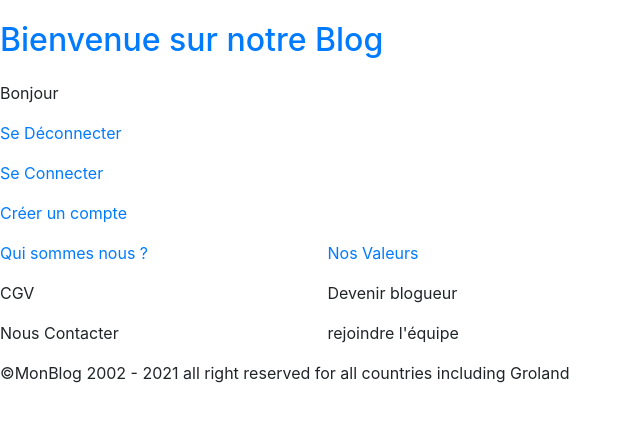
After one commit to wf3-team/enfant-do, a Symfony app: template templates/layout.htl.twig in a window 1280 px wide. The commit adds this page. Shown: the top 422 px of the page, without its empty margins (0-640 px from the left). Run offline with Twig, Linux system fonts and the light colour scheme; the template is opened without the code that fills it, so the values that code supplies are empty; some libraries are stand-ins or nearby versions.

Commit message:
Modif base et twig.yaml (bootstrap), ajout layout

```diff
--- a/templates/base.html.twig
+++ b/templates/base.html.twig
@@ -1,16 +1,25 @@
 <!DOCTYPE html>
 <html>
-    <head>
+    <head
         <meta charset="UTF-8">
         <title>{% block title %}Welcome!{% endblock %}</title>
         {# Run `composer require symfony/webpack-encore-bundle`
            and uncomment the following Encore helpers to start using Symfony UX #}
         {% block stylesheets %}
             {#{{ encore_entry_link_tags('app') }}#}
+            <link rel="stylesheet" href="https://cdn.jsdelivr.net/npm/bootstrap@4.6.0/dist/css/bootstrap.min.css" integrity="sha384-B0vP5xmATw1+K9KRQjQERJvTumQW0nPEzvF6L/Z6nronJ3oUOFUFpCjEUQouq2+l" crossorigin="anonymous">
+            {# composer require symfony/asset #}
+            <link rel="stylesheet" href="{{ asset('css/normalize.css') }}">
+            <link rel="stylesheet" href="{{asset('css/style.css')}}">
         {% endblock %}
 
         {% block javascripts %}
             {#{{ encore_entry_script_tags('app') }}#}
+
+            <script src="https://polyfill.io/v3/polyfill.min.js?features=default"></script>
+            <script type="text/javascript" src="https://ajax.googleapis.com/ajax/libs/jquery/3.4.1/jquery.min.js"></script>
+            <script src="https://cdn.jsdelivr.net/npm/popper.js@1.16.0/dist/umd/popper.min.js" integrity="sha384-Q6E9RHvbIyZFJoft+2mJbHaEWldlvI9IOYy5n3zV9zzTtmI3UksdQRVvoxMfooAo" crossorigin="anonymous"></script>
+            <script src="https://stackpath.bootstrapcdn.com/bootstrap/4.4.1/js/bootstrap.min.js" integrity="sha384-wfSDF2E50Y2D1uUdj0O3uMBJnjuUD4Ih7YwaYd1iqfktj0Uod8GCExl3Og8ifwB6" crossorigin="anonymous"></script>
         {% endblock %}
     </head>
     <body>
--- /dev/null
+++ b/templates/layout.htl.twig
@@ -0,0 +1,62 @@
+{% extends "base.html.twig" %}
+
+{# Tout le contenu du block body sera dans celui de base.html.twig #}
+{% block body %}
+    <header>
+    {# asset fait référence au dossier public
+            - il faut installer : composer require symfony/asset #}
+        {# <img src="{{ asset('image/header.jpeg')}}" alt="rust-texture"> #}
+
+        <h1>
+            <a href="#">Bienvenue sur notre Blog</a>
+        </h1>
+
+        <nav class="log-nav">
+                <p>Bonjour </p>
+                <p>
+                    <a href=""> Se Déconnecter</a>
+                </p>
+
+                <p>
+                    <a href="">Se Connecter</a>
+                </p>
+
+                <p>
+                    <a href="">Créer un compte</a>
+                </p>
+        </nav>
+    </header>
+
+    <main class="container">
+        {% block content %}
+        {# Toutes les pages vont hériter de layout et c'est le content qui va changer à chaque fois #}
+            {# c'est ici que viendra s'inserer le contenu propre à chaque page  #}
+        {% endblock %}
+    </main>
+
+    <footer>
+        {# <img src="{{ asset('image/footer.jpeg')}}" alt="footer rust-texture"> #}
+
+        <nav class="row">
+            <div class="col-sm-12 col-md-6 col-lg-3">
+                <p><a href="">Qui sommes nous ?</a></p>
+                <p><a href=""></a>CGV</p>
+                <p><a href=""></a>Nous Contacter</p>
+            </div>
+
+            <div class="col-sm-12 col-md-6 col-lg-3">
+                <p><a href="">Nos Valeurs</a></p>
+                <p><a href=""></a>Devenir blogueur</p>
+                <p><a href=""></a>rejoindre l'équipe</p>
+            </div>
+
+        </nav>
+
+        <div class="copyright">
+            <p>
+                &copy;MonBlog 2002 - {{"now" | date("Y") }} all right reserved for all countries including Groland
+            </p>
+        </div>
+    </footer>
+
+{% endblock %}
```
Also changed, not shown: 1 other file.
